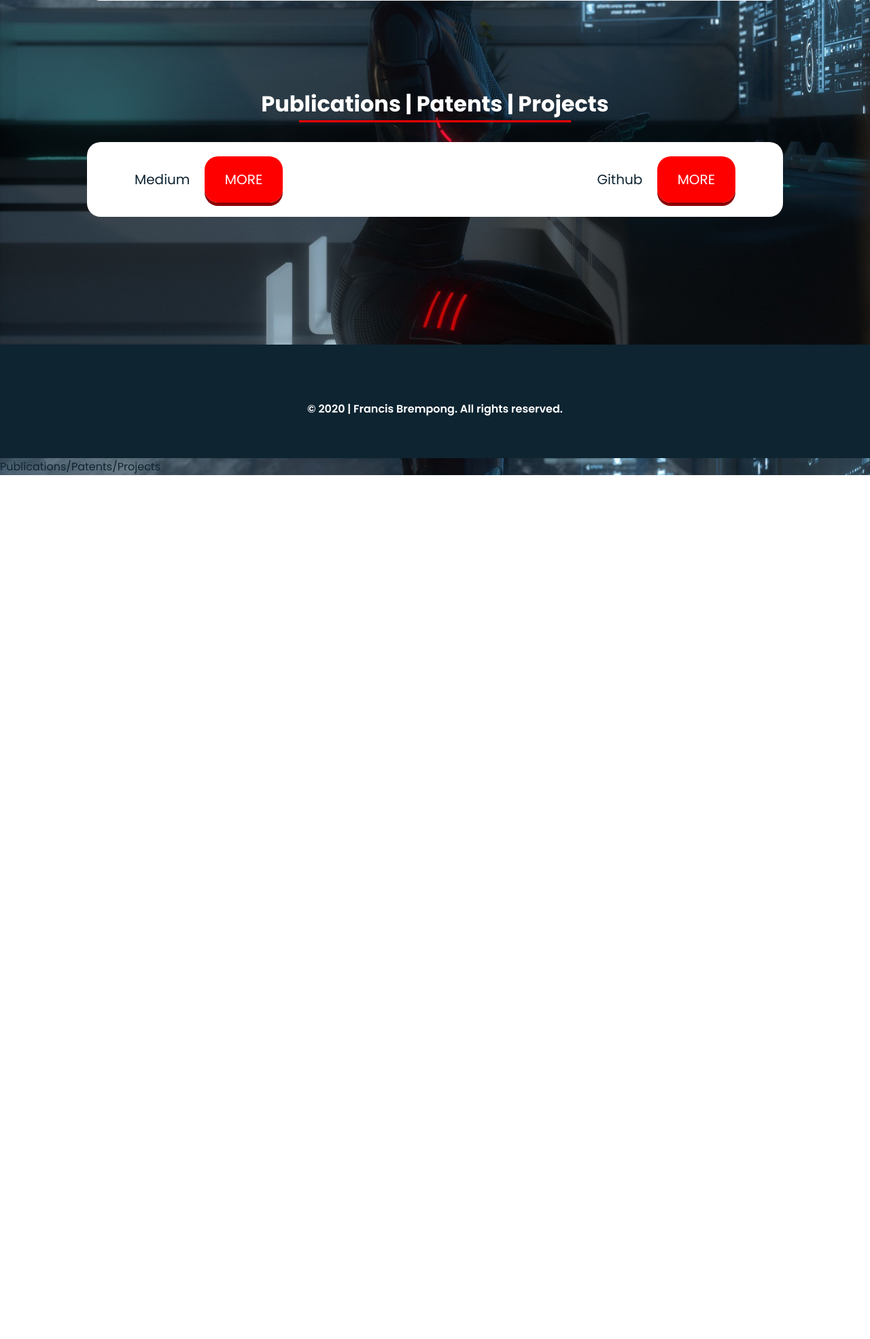
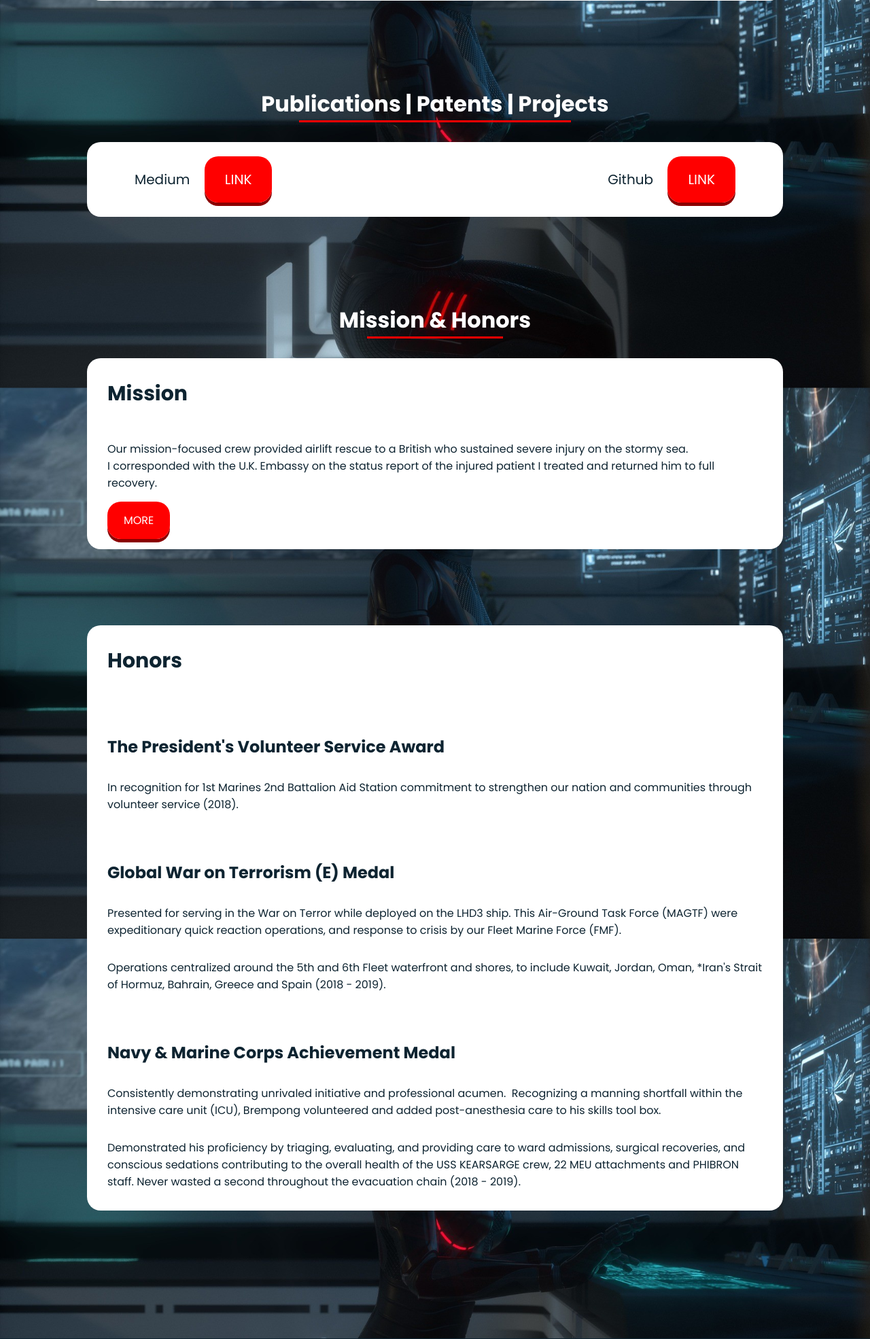
Before and after one commit to dylanbuchi/francis-portfolio, a Flask app: page /impact.html in a window 1280 px wide. Shown: the part 1861-3831 px from the top of the page at 68% size. Before the commit the page ends 2560 px from the top, so only its background shows below. Run offline with Flask 2, Linux system fonts and the light colour scheme; some libraries are stand-ins or nearby versions.

Commit message:
add impact page

```diff
--- a/templates/impact.html
+++ b/templates/impact.html
@@ -237,10 +237,10 @@
 
                                     <a
                                         class="snt-jude"
-                                        href="https://nsmq.com.gh/videos/"
+                                        href="https://medium.com/@click2ctrl/how-to-publish-an-ad-on-craigslist-in-two-stages-2cbfb59cea92"
                                         target="_blank"
                                     >
-                                        MORE</a
+                                        Link</a
                                     >
                                 </p>
                             </li>
@@ -250,14 +250,98 @@
 
                                     <a
                                         class="snt-jude"
-                                        href="https://nsmq.com.gh/videos/"
+                                        href="https://github.com/click2ctrl"
                                         target="_blank"
                                     >
-                                        MORE</a
+                                        Link</a
                                     >
                                 </p>
                             </li>
                         </ul>
+                    </div>
+                </div>
+            </section>
+
+            <section class="impact section" id="impact">
+                <h2 class="section-title-ex">Mission & Honors</h2>
+                <div class="hope-div bd-grid">
+                    <div class="title-hope">
+                        <h2 style="font-size: 30px" class="about__subtitle">
+                            Mission
+                        </h2>
+                    </div>
+                    <div class="title-hope">
+                        <p class="about__text">
+                            Our mission-focused crew provided airlift rescue to
+                            a British who sustained severe injury on the stormy
+                            sea. <br />I corresponded with the U.K. Embassy on
+                            the status report of the injured patient I treated
+                            and returned him to full recovery.
+                        </p>
+
+                        <p class="about__text">
+                            <a
+                                class="snt-jude"
+                                href="https://news.usni.org/2019/07/18/kearsarge-returns-to-norfolk-after-7-month-deployment"
+                                target="_blank"
+                            >
+                                MORE</a
+                            >
+                        </p>
+                    </div>
+                </div>
+            </section>
+            <section class="impact section" id="impact">
+                <div class="hope-div bd-grid">
+                    <div class="title-hope">
+                        <h2 style="font-size: 30px" class="about__subtitle">
+                            Honors
+                        </h2>
+                    </div>
+                    <div class="title-hope">
+                        <h1 style="padding-top: 40px" class="about__subtitle">
+                            The President's Volunteer Service Award
+                        </h1>
+                        <p class="about__text">
+                            In recognition for 1st Marines 2nd Battalion Aid
+                            Station commitment to strengthen our nation and
+                            communities through volunteer service (2018).
+                        </p>
+                        <h1 style="padding-top: 40px" class="about__subtitle">
+                            Global War on Terrorism (E) Medal
+                        </h1>
+                        <p class="about__text">
+                            Presented for serving in the War on Terror while
+                            deployed on the LHD3 ship. This Air-Ground Task
+                            Force (MAGTF) were expeditionary quick reaction
+                            operations, and response to crisis by our Fleet
+                            Marine Force (FMF).
+                        </p>
+                        <p class="about__text">
+                            Operations centralized around the 5th and 6th Fleet
+                            waterfront and shores, to include Kuwait, Jordan,
+                            Oman, *Iran's Strait of Hormuz, Bahrain, Greece and
+                            Spain (2018 - 2019).
+                        </p>
+                        <h1 style="padding-top: 40px" class="about__subtitle">
+                            Navy & Marine Corps Achievement Medal
+                        </h1>
+                        <p class="about__text">
+                            Consistently demonstrating unrivaled initiative and
+                            professional acumen.  Recognizing a manning
+                            shortfall within the intensive care unit (ICU),
+                            Brempong volunteered and added post-anesthesia care
+                            to his skills tool box.
+                        </p>
+                        <p class="about__text">
+                            Demonstrated his proficiency by triaging,
+                            evaluating, and providing care to ward admissions,
+                            surgical recoveries, and conscious sedations
+                            contributing to the overall health of the USS
+                            KEARSARGE crew, 22 MEU attachments and PHIBRON
+                            staff. Never wasted a second throughout the
+                            evacuation chain (2018 - 2019).
+                        </p>
                     </div>
                 </div>
             </section>
@@ -280,7 +364,6 @@
                 &#169; 2020 | Francis Brempong. All rights reserved.
             </p>
         </footer>
-        Publications/Patents/Projects
 
         <!--===== SCROLL REVEAL =====-->
         <script src="https://unpkg.com/scrollreveal"></script>
```
